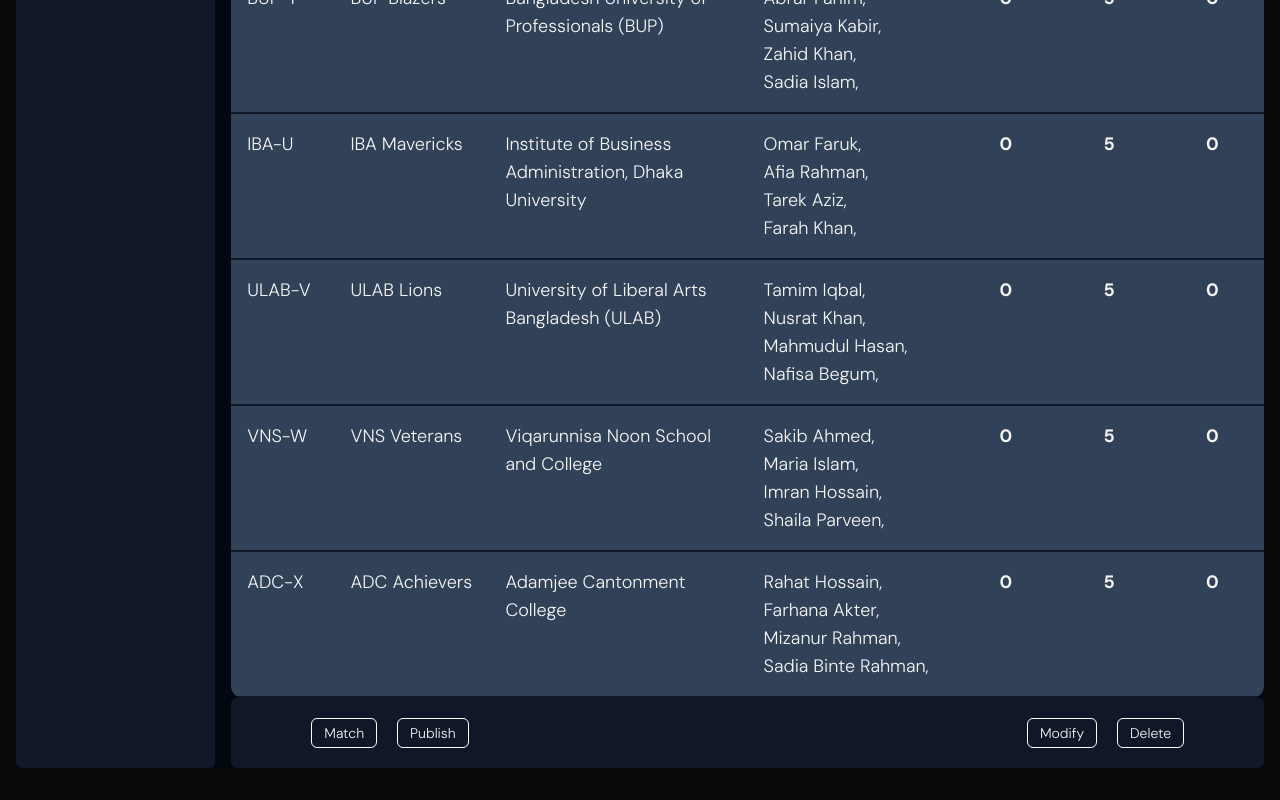
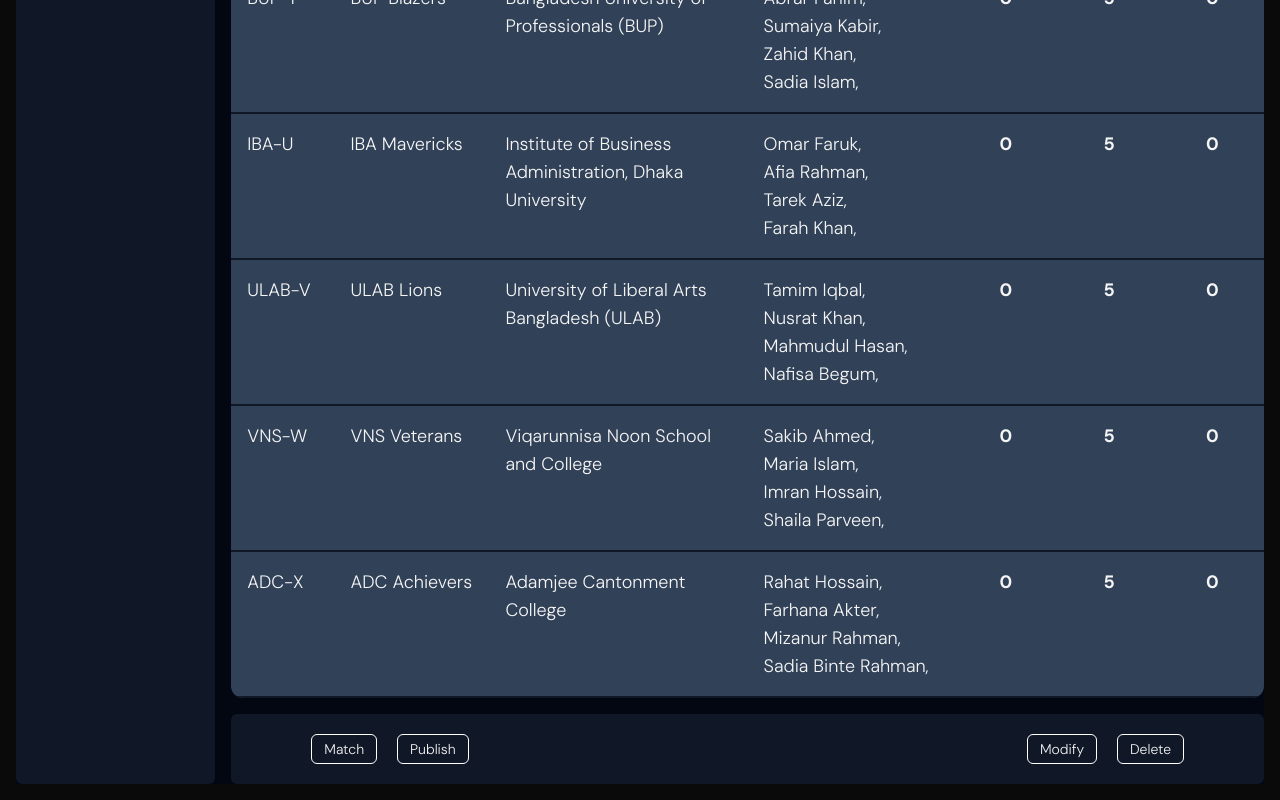
Before and after one commit to Ferdus615/TabMaster, a Next.js app: page /demo in a window 1280 px wide. Shown: the part 3042-3842 px from the top of the page. Built offline with nearby package versions, Linux system fonts and the light colour scheme.

Commit message:
footrer margin top added

```diff
--- a/components/DemoComponents/DemoFooter.jsx
+++ b/components/DemoComponents/DemoFooter.jsx
@@ -4,7 +4,7 @@
 
 const DemoFooter = () => {
   return (
-    <footer className="rounded-md bg-gray-900 p-5 ml-4 sm:px-10 md:px-10 lg:px-20">
+    <footer className="rounded-md bg-gray-900 p-5 ml-4 mt-4 sm:px-10 md:px-10 lg:px-20">
       <div className="flex justify-between">
         <div className="flex gap-5">
           <RButton text="Match" />
```
